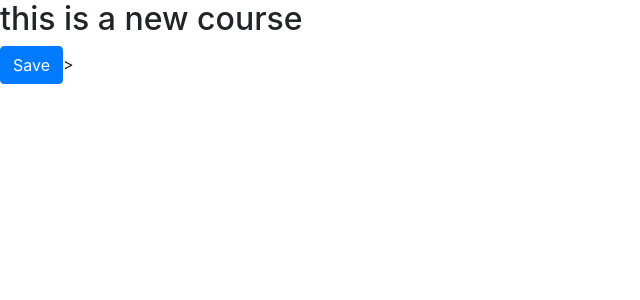
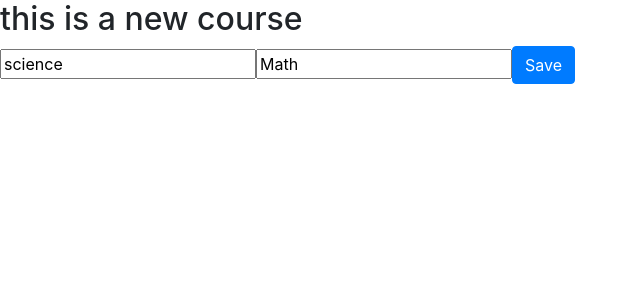
Before and after one commit to EduardoPerezC/demo-app, an Angular app: page / in a window 1280 px wide. Shown: the top 300 px of the page, without its empty margins (0-640 px from the left). Built offline with nearby package versions, Linux system fonts and the light colour scheme.

Commit message:
adding property binding

```diff
--- a/src/app/course.component.ts
+++ b/src/app/course.component.ts
@@ -6,7 +6,14 @@ import { Component } from '@angular/core';
 })
 
 export class CourseComponent {
+	name = "Math"
+	category = "science"
 	title = "this is a new title"
+
+	onSave(){
+
+		alert('saving changes')
+	}
 
 
 }
--- a/src/app/course.html
+++ b/src/app/course.html
@@ -1,2 +1,4 @@
 <h2>this is a new course</h2>
-<button class="btn btn-primary">Save</button>>
+<input [value]="category" />
+<input [value]="name" />
+<button class="btn btn-primary" (click)="onSave">Save</button>
```
